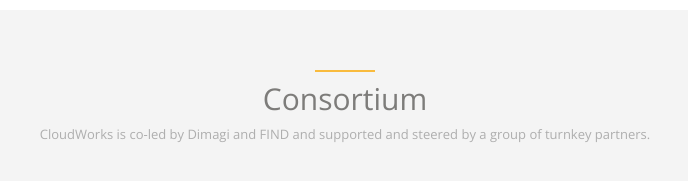
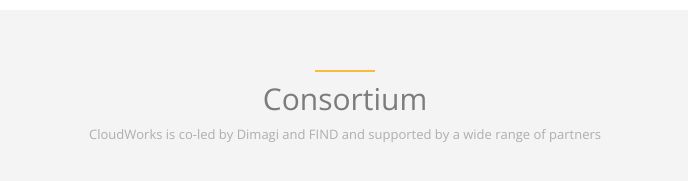
Before and after one commit to shubbless/cloudworks_landing, a plain HTML site: page index.html in a window 1280 px wide. Shown: the part 1480-1661 px from the top of the page, 295-983 px from the left. Drawn offline with nearby package versions, Linux system fonts and the light colour scheme.

Commit message:
Update index.html

```diff
--- a/index.html
+++ b/index.html
@@ -194,7 +194,7 @@
             <div class="col-lg-12 text-center">
                 <div class="navy-line"></div>
                 <h1>Consortium</h1>
-                <p>CloudWorks is co-led by Dimagi and FIND and supported and steered by a group of turnkey partners.</p>
+                <p>CloudWorks is co-led by Dimagi and FIND and supported by a wide range of partners</p>
             </div>
         </div>
 
```
